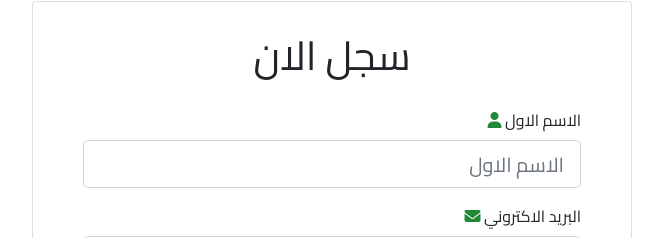
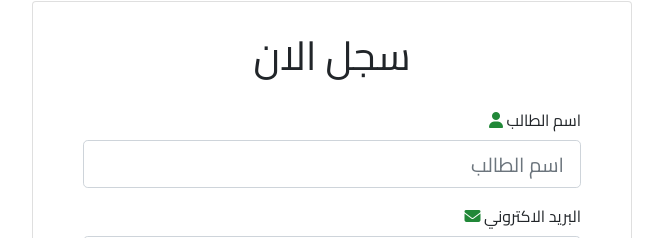
Before and after one commit to yazanmonshed/Arab-Orphans-Committee-AOC, a React (Create React App) app in the folder frontend_site/gui/: page /register in a window 1280 px wide. Shown: the part 292-530 px from the top of the page, without its empty margins (308-971 px from the left). Built offline with nearby package versions, Linux system fonts and the light colour scheme.

Commit message:
some edit

```diff
--- a/frontend_site/gui/src/pages/faq/Faq.js
+++ b/frontend_site/gui/src/pages/faq/Faq.js
@@ -58,7 +58,7 @@ export default class Faq extends Component {
                 </Jumbotron>
                  </Col>
                 </Row>
-                    {this.state.data.map(res => <Questions questions={res.questions} answers={res.answers} />)}
+                    {this.state.data.map(res => <Questions key={Math.random()* 8} questions={res.questions} answers={res.answers} />)}
                     <FooterMainPage/>
             </div>
         )
--- a/frontend_site/gui/src/pages/faq/component_faq/QuestionsFaq.js
+++ b/frontend_site/gui/src/pages/faq/component_faq/QuestionsFaq.js
@@ -11,7 +11,7 @@ export default class Questions extends Component {
                         <Card>
                             <Card.Header>
 
-                                <Accordion.Toggle as={Button} variant="link" eventKey="0" activeKey="1">
+                                <Accordion.Toggle as={Button} variant="link" eventKey="0"   style={{textDecoration: 'none', color: '#333'}}>
                                     {questions}
                                     <i className="fas fa-plus" style={{margin: '10px'}}></i>
                                 </Accordion.Toggle>
--- a/frontend_site/gui/src/pages/home/components_home/articles.js
+++ b/frontend_site/gui/src/pages/home/components_home/articles.js
@@ -15,13 +15,13 @@ class  Articles  extends  Component  {
                 <Card className="custom-articles">
                     <Card.Img variant="top" src={image} />
                     <Card.Body>
-                    <Card.Title>{title}</Card.Title>
+                    <Card.Title style={{textDecoration: 'none', color: '#333'}}>{title}</Card.Title>
                     <Card.Text>
-                        {context}
+                        {/* {context} */}
                     </Card.Text>
                     </Card.Body>
                     <Card.Footer>
-                    <small className="text-muted">{date}</small>
+                    <small className="text-muted"><i className="far fa-calendar" style={{margin: '10px'}}></i>{date}</small>
                     </Card.Footer>
                 </Card>
             </CardDeck>
--- a/frontend_site/gui/src/pages/register/Register.js
+++ b/frontend_site/gui/src/pages/register/Register.js
@@ -37,10 +37,10 @@ import * as actions from '../../store/actions/auth'
                                 <Card.Body>
                                 <Form onSubmit={this.handleSubmit} style={{direction: 'rtl'}}>
                                 <Form.Group>
-                                        <Form.Label>الاسم الاول <i className="fas fa-user" style={{color: '#218838'}}></i></Form.Label>
+                                        <Form.Label>اسم الطالب  <i className="fas fa-user" style={{color: '#218838'}}></i></Form.Label>
                                         <Form.Control.Feedback>Looks good!</Form.Control.Feedback>
 
-                                        <Form.Control  required type="text" size='lg' placeholder="الاسم الاول" />
+                                        <Form.Control  required type="text" size='lg' placeholder="اسم الطالب " />
                                         <Form.Text >
                                         </Form.Text>
                                     </Form.Group>
```
